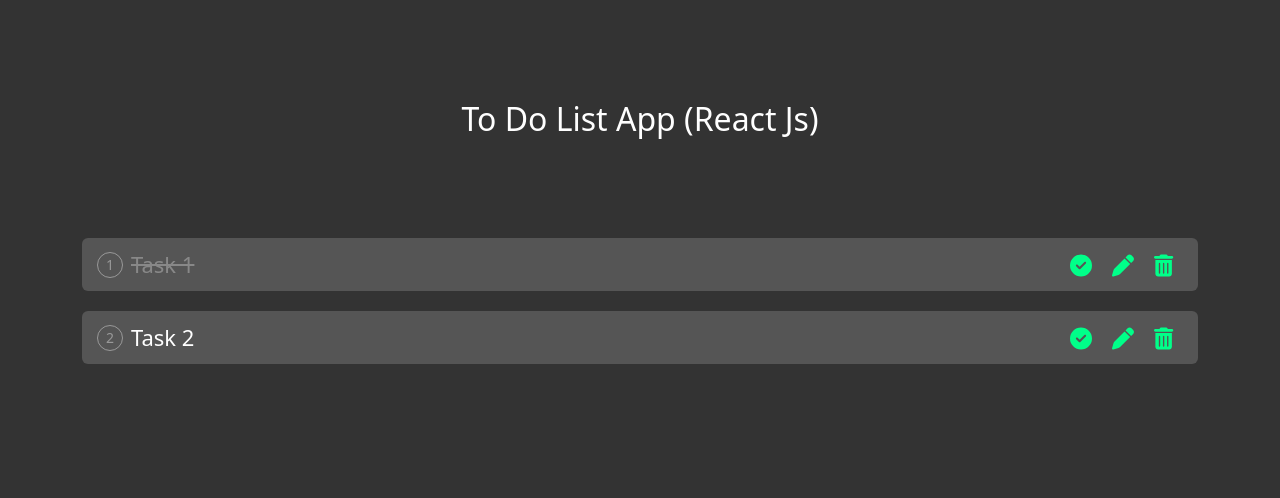
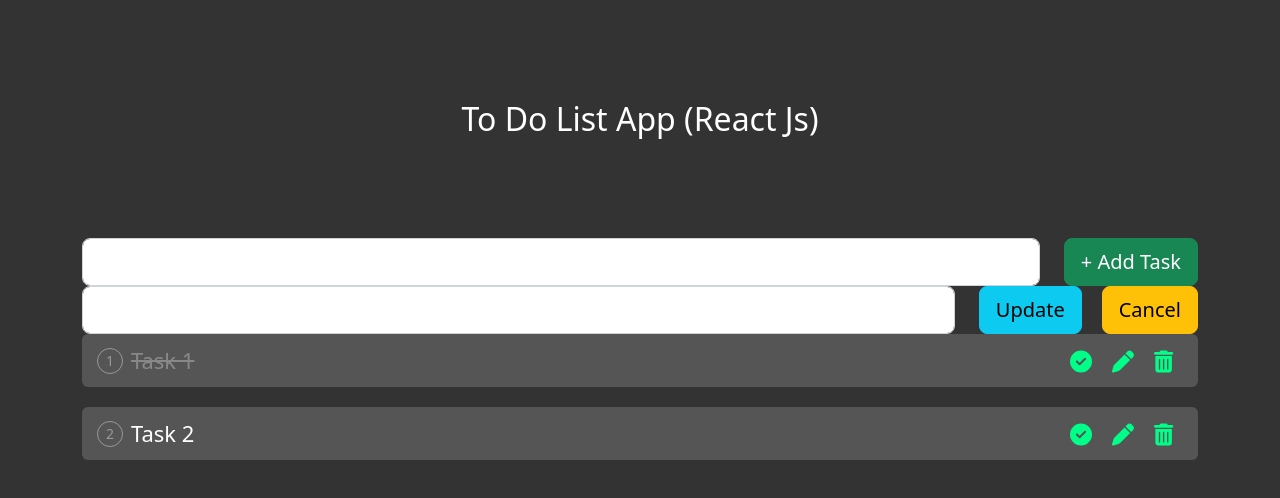
Before and after one commit to YePyaeAung/React-Todo-List-V1, a React (Create React App) app: page / in a window 1280 px wide. Shown: the top 498 px of the page. Built offline with nearby package versions, Linux system fonts and the light colour scheme.

Commit message:
Create Add Task and Update Task Forms

```diff
--- a/src/App.css
+++ b/src/App.css
@@ -60,3 +60,6 @@
 .taskBg .iconsWrap span:hover {
   color: yellow;
 }
+.mr-20 {
+  margin-right: 20px;
+}
--- a/src/App.js
+++ b/src/App.js
@@ -48,6 +48,37 @@
   return (
     <div className="container App">
       <h2>To Do List App (React Js)</h2>
+      {/* Add Task */}
+      <div className="row">
+        <div className="col">
+          <input
+            className="form-control form-control-lg"
+          />
+        </div>
+        <div className="col-auto">
+          <button
+            className="btn btn-lg btn-success"
+          >+ Add Task</button>
+        </div>
+      </div>
+
+      {/* Update Task */}
+      <div className="row">
+        <div className="col">
+          <input
+            className="form-control form-control-lg"
+          />
+        </div>
+        <div className="col-auto">
+          <button
+            className="btn btn-lg btn-info mr-20"
+          >Update</button>
+          <button
+            className="btn btn-lg btn-warning"
+          >Cancel</button>
+        </div>
+      </div>
+
       {/* Display Todo Lists */}
       { toDo && toDo.length ? '' : 'No Tasks...'}
 
```
